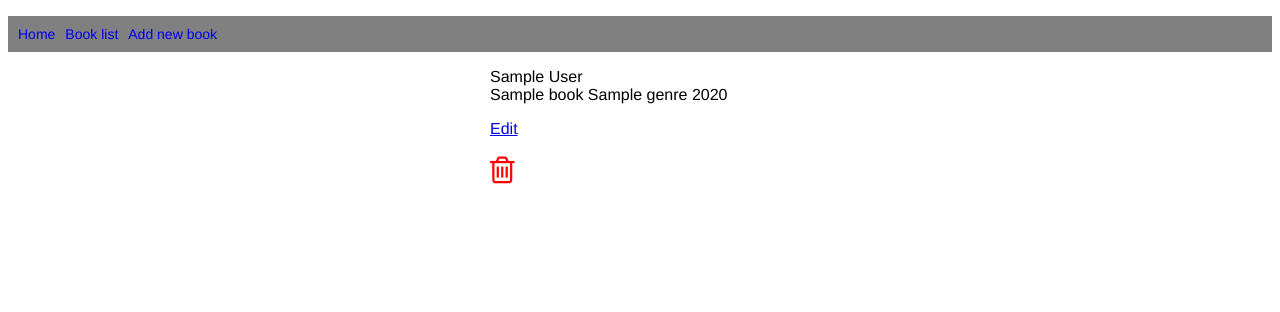
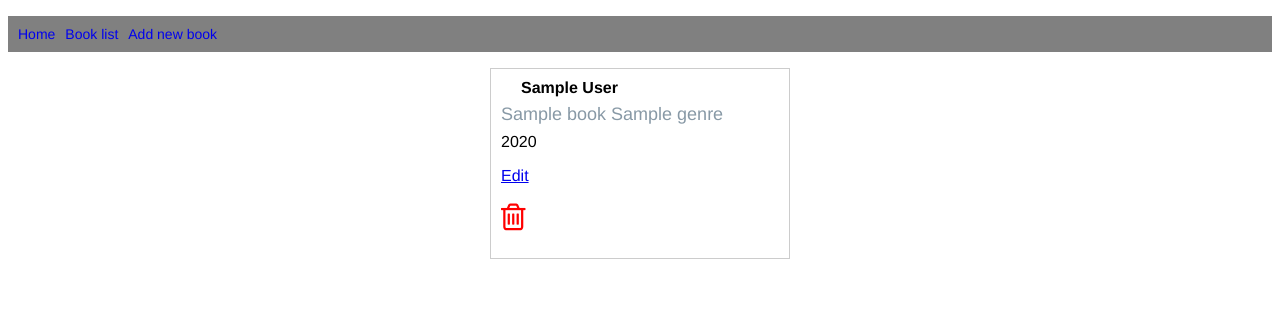
Before and after one commit to efgeri/cc_homework, a Flask app: page /books/1 in a window 1280 px wide. Shown: the top 312 px of the page. Run offline with Flask 2, Linux system fonts and the light colour scheme; a database or web service that is not in the repository returns one stand-in record (values such as "Sample title"); some libraries are stand-ins or nearby versions.

Commit message:
Added css

```diff
--- a/week_04/day_3/book_author_fullstack/static/style.css
+++ b/week_04/day_3/book_author_fullstack/static/style.css
@@ -2,7 +2,7 @@ body{
   font-family: "Helvetica", arial, sans-serif; font-size: 16px;
 }
 
-.task {
+.book {
   border: 1px solid #ccc;
   width: 300px;
   min-height: 68px;
@@ -14,14 +14,16 @@ body{
 
 .name {
   font-weight: bold;
+  margin-left: 20px;
   margin-bottom: 0.5em;
   margin-right: 0.3em;
 }
 
-.duration{
+.title {
   color: #8899a6;
-  font-size: 13px;
-  margin-left: 20px;
+  font-size: 18px;
+
+  padding-bottom: 10px;
 }
 
 .buttons {
--- a/week_04/day_3/book_author_fullstack/templates/books/index.html
+++ b/week_04/day_3/book_author_fullstack/templates/books/index.html
@@ -4,12 +4,14 @@
 {% for book in all_books %}
   <div class="book">
     <div class="content">
+      <div class="name">
       {{book.author.first_name}} {{book.author.last_name}}
+    </div>
       <div class="title">
         <a href="/books/{{ book.id }}">{{book.title}}</a>
-        {{ book.genre }}
+      </div>
+      {{ book.genre }}
         <span class="year">{{book.year}}</span>
-      </div>
       <!-- <div class="buttons">
         {% if book.completed == True %}
           <i class="fa fa-check fa-2x" style="color:green" aria-hidden="true"></i>
--- a/week_04/day_3/book_author_fullstack/templates/books/show.html
+++ b/week_04/day_3/book_author_fullstack/templates/books/show.html
@@ -4,20 +4,23 @@
 
 <div class="book">
     <div class="content">
+      <div class="name">
       {{selected_book.author.first_name}} {{selected_book.author.last_name}}
+    </div>
       <div class="title">
         {{selected_book.title}}
         {{selected_book.genre}}
-        <span class="genre">{{selected_book.year}}</span>
       </div>
+      <span class="year">{{selected_book.year}}</span>
       <!-- <div class="buttons">
         {% if selected_book.completed == True %}
           <i class="fa fa-check fa-2x" style="color:green" aria-hidden="true"></i>
         {% else %}
           <i class="fa fa-times fa-2x" aria-hidden="true"></i>
         {% endif %} -->
+      <!-- </div> -->
         <p><a href="/books/{{ selected_book.id }}/edit">Edit</a></p>
-      </div>
+
       <p>      <form class="delete-form" action="/books/{{selected_book.id}}/delete" method="POST">
         <button class="trash-button"><i class="fa fa-trash-o fa-3x" style="color:red" aria-hidden="true"></i></button>
       </form></p>
```
